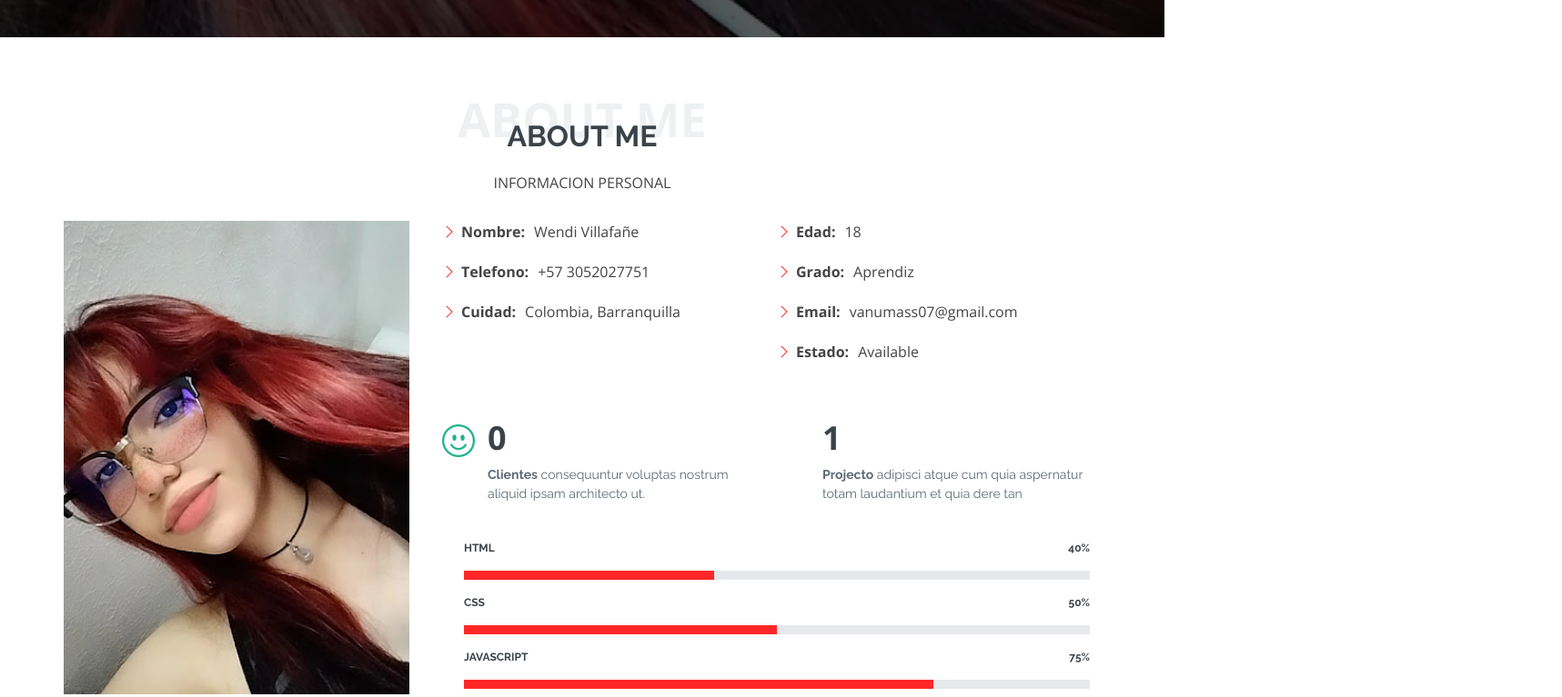
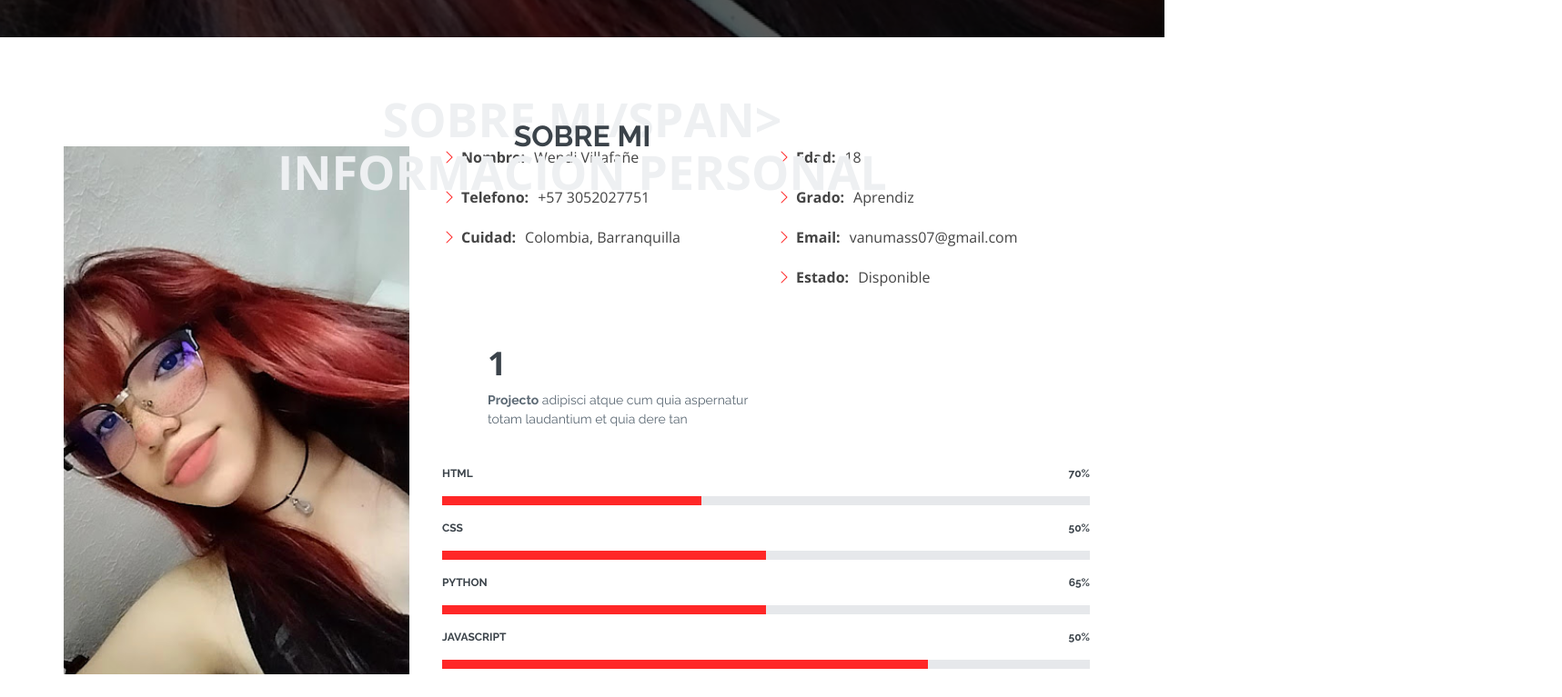
Before and after one commit to wvvillafae/Portafolio, a plain HTML site: page index.html in a window 1280 px wide. Shown: the part 679-1446 px from the top of the page at 91% size, 1717 px wide, since content can reach past the window. Drawn offline with nearby package versions, Linux system fonts and the light colour scheme.

Commit message:
Update index.html

```diff
--- a/index.html
+++ b/index.html
@@ -85,8 +85,8 @@
       <div class="container">
 
         <div class="section-title">
-          <span>About Me</span>
-          <h2>About Me</h2>
+          <span>Sobre mi/span>
+          <h2>Sobre mi</h2>
           <p>INFORMACION PERSONAL</p>
         </div>
 
@@ -107,18 +107,10 @@
                     <li><i class="bi bi-chevron-right"></i> <strong>Edad:</strong> <span>18</span></li>
                     <li><i class="bi bi-chevron-right"></i> <strong>Grado:</strong> <span>Aprendiz</span></li>
                     <li><i class="bi bi-chevron-right"></i> <strong>Email:</strong> <span>vanumass07@gmail.com</span></li>
-                    <li><i class="bi bi-chevron-right"></i> <strong>Estado:</strong> <span>Available</span></li>
+                    <li><i class="bi bi-chevron-right"></i> <strong>Estado:</strong> <span>Disponible</span></li>
                   </ul>
                 </div>
               </div>
-              <div class="row mt-n4">
-                <div class="col-md-6 mt-5 d-md-flex align-items-md-stretch">
-                  <div class="count-box">
-                    <i class="bi bi-emoji-smile" style="color: #20b38e;"></i>
-                    <span data-purecounter-start="0" data-purecounter-end="0" data-purecounter-duration="1" class="purecounter"></span>
-                    <p><strong>Clientes</strong> consequuntur voluptas nostrum aliquid ipsam architecto ut.</p>
-                  </div>
-                </div>
 
                 <div class="col-md-6 mt-5 d-md-flex align-items-md-stretch">
                   <div class="count-box">
@@ -131,7 +123,7 @@
 
             <div class="skills-content ps-lg-4">
               <div class="progress">
-                <span class="skill">HTML <i class="val">40%</i></span>
+                <span class="skill">HTML <i class="val">70%</i></span>
                 <div class="progress-bar-wrap">
                   <div class="progress-bar" role="progressbar" aria-valuenow="40" aria-valuemin="0" aria-valuemax="100"></div>
                 </div>
@@ -144,8 +136,15 @@
                 </div>
               </div>
 
+               <div class="progress">
+                <span class="skill">PYTHON <i class="val">65%</i></span>
+                <div class="progress-bar-wrap">
+                  <div class="progress-bar" role="progressbar" aria-valuenow="50" aria-valuemin="0" aria-valuemax="100"></div>
+                </div>
+              </div>
+
               <div class="progress">
-                <span class="skill">JavaScript <i class="val">75%</i></span>
+                <span class="skill">JavaScript <i class="val">50%</i></span>
                 <div class="progress-bar-wrap">
                   <div class="progress-bar" role="progressbar" aria-valuenow="75" aria-valuemin="0" aria-valuemax="100"></div>
                 </div>
@@ -233,18 +232,21 @@
           <div class="col-lg-4 col-md-6 portfolio-item filter-web">
             <div class="portfolio-img"><img src="assets/img/portfolio/portafolio2.jpg" class="img-fluid" alt=""></div>
             <div class="portfolio-info">
-              <h4>Web 3</h4>
-              <p>Web</p>
               <a href="assets/img/portfolio/portafolio2.jpg" data-gallery="portfolioGallery" class="portfolio-lightbox preview-link" title="Web 3"><i class="bx bx-plus"></i></a>
               <a href="portfolio-details.html" class="details-link" title="More Details"><i class="bx bx-link"></i></a>
             </div>
           </div>
 
+           <div class="col-lg-4 col-md-6 portfolio-item filter-app">
+            <div class="portfolio-img"><img src="assets/img/portfolio/portafolio3.jpg" class="img-fluid" alt=""></div>
+            <div class="portfolio-info">
+              <a href="assets/img/portfolio/portfolio3" data-gallery="portfolioGallery" class="portfolio-lightbox preview-link" title="App 2"><i class="bx bx-plus"></i></a>
+              <a href="portfolio-details.html" class="details-link" title="More Details"><i class="bx bx-link"></i></a>
+            </div>
+
           <div class="col-lg-4 col-md-6 portfolio-item filter-app">
             <div class="portfolio-img"><img src="assets/img/portfolio/portafolio3.jpg" class="img-fluid" alt=""></div>
             <div class="portfolio-info">
-              <h4>App 2</h4>
-              <p>App</p>
               <a href="assets/img/portfolio/portfolio3" data-gallery="portfolioGallery" class="portfolio-lightbox preview-link" title="App 2"><i class="bx bx-plus"></i></a>
               <a href="portfolio-details.html" class="details-link" title="More Details"><i class="bx bx-link"></i></a>
             </div>
```
